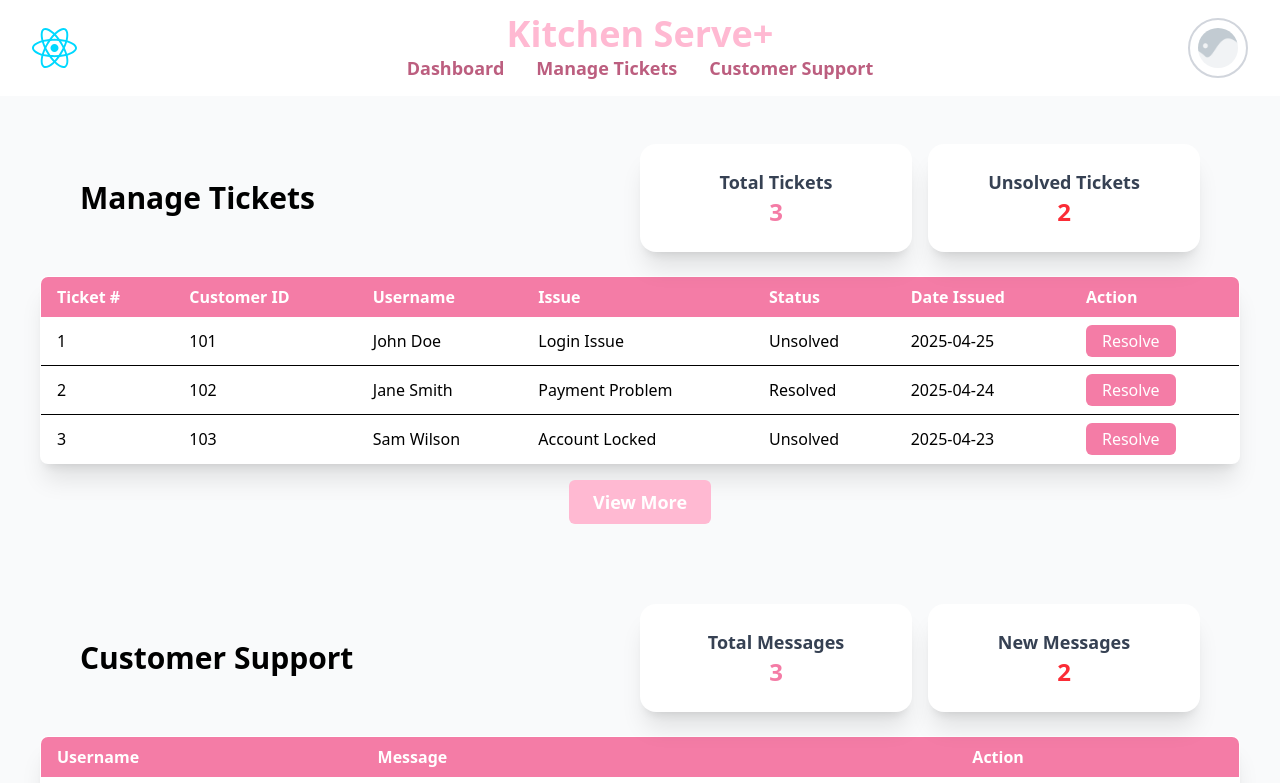
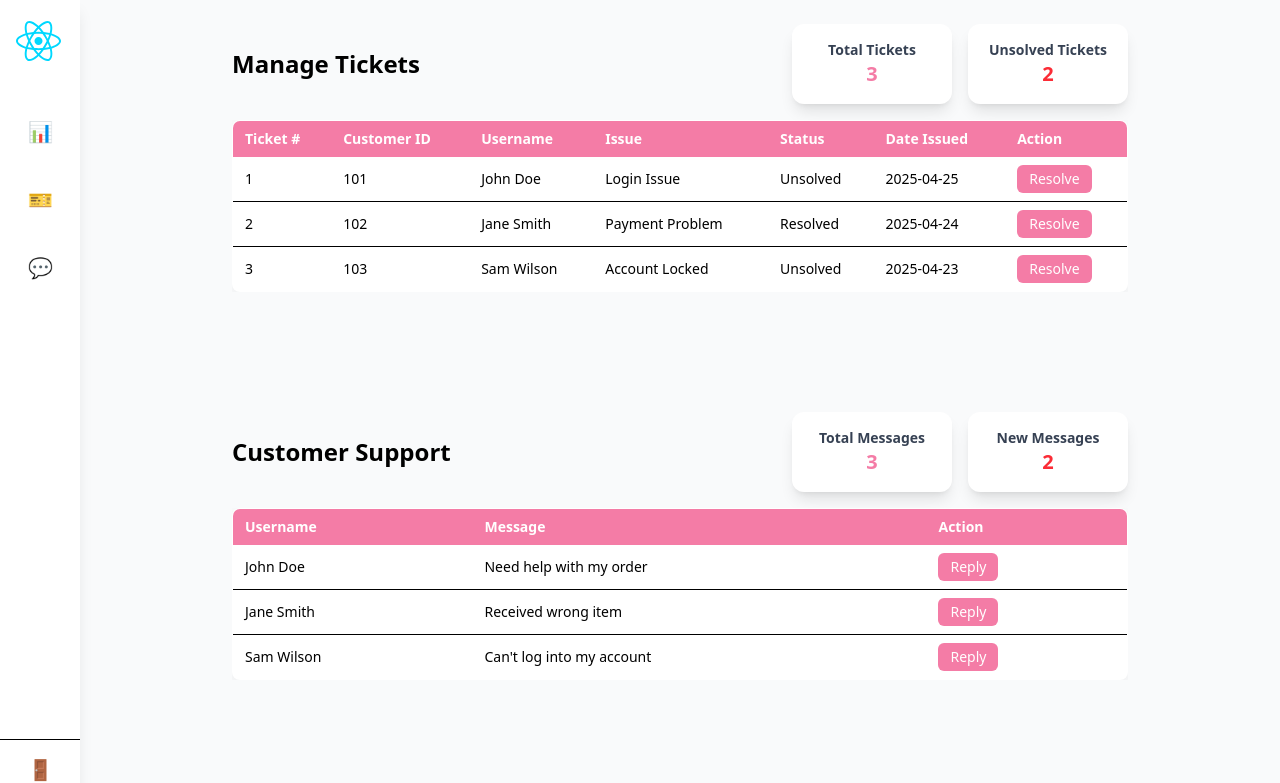
Before and after one commit to darrengunawan15/WADS-Masi_idup, a React (Vite) app in the folder client/: page /dashboard-staff in a window 1280 px wide. Shown: the top 783 px of the page. Built offline with nearby package versions, Linux system fonts and the light colour scheme; the HTML template or start-up script is replaced by a standard one.

Commit message:
sidebar update

```diff
--- a/client/src/App.jsx
+++ b/client/src/App.jsx
@@ -6,11 +6,11 @@ import Home from './pages/home';
 import CreateAccount from './pages/createAccount';
 import Login from './pages/login';
 import NavbarStaff from './components/navbarStaff';
-import CustTicket from './pages/custTicket'; //
+import CustTicket from './pages/custTicket';
 import DashboardStaff from './pages/dashboardStaff';
 import NavbarAdmin from './components/navbarAdmin';
 import AdminDashboard from './pages/dashboardAdmin';
-import Ticket from './pages/custTicket'; //
+import Ticket from './pages/custTicket';
 
 function App() {
   return (
@@ -20,12 +20,12 @@ function App() {
           <Route
             path="/dashboard-staff"
             element={
-              <>
+              <div className="flex h-screen overflow-hidden relative">
                 <NavbarStaff />
-                <main className="flex-grow">
+                <div className="flex-1 transition-all duration-300">
                   <DashboardStaff />
-                </main>
-              </>
+                </div>
+              </div>
             }
           />
 
--- a/client/src/components/navbarStaff.jsx
+++ b/client/src/components/navbarStaff.jsx
@@ -1,61 +1,184 @@
-import React, { useState } from 'react';
+import React, { useState, useEffect, useRef } from 'react';
 import { useNavigate } from 'react-router-dom';
 import logo from '../assets/react.svg';
 import imgplaceholder from '../assets/img-placeholder.webp';
 
 const NavbarStaff = () => {
     const navigate = useNavigate();
+    const [isCollapsed, setIsCollapsed] = useState(true);
+    const [showLogoutConfirm, setShowLogoutConfirm] = useState(false);
+    const sidebarRef = useRef(null);
 
-    const handleLoginClick = () => {
-        navigate('/login');
+    useEffect(() => {
+        const handleClickOutside = (event) => {
+            if (sidebarRef.current && !sidebarRef.current.contains(event.target)) {
+                setIsCollapsed(true);
+            }
         };
 
+        document.addEventListener('mousedown', handleClickOutside);
+        return () => document.removeEventListener('mousedown', handleClickOutside);
+    }, []);
+
     const handleLogoClick = () => {
+        setIsCollapsed(true);
+        navigate('/dashboard-staff');
+    };
+
+    const handleLogout = () => {
+        setIsCollapsed(true);
         navigate('/');
     };
 
-    const handleProfileClick = () => {
-        navigate('/profile');
+    const handleLogoutClick = (e) => {
+        e.stopPropagation();
+        setShowLogoutConfirm(true);
     };
 
+    const handleConfirmLogout = (e) => {
+        e.stopPropagation();
+        setShowLogoutConfirm(false);
+        handleLogout();
+    };
+
+    const handleCancelLogout = (e) => {
+        e.stopPropagation();
+        setShowLogoutConfirm(false);
+    };
+
+    const handleDashboardClick = () => {
+        setIsCollapsed(true);
+        navigate('/dashboard-staff');
+    };
+
+    const handleTicketsClick = () => {
+        setIsCollapsed(true);
+        navigate('/manage-tickets');
+    };
+
+    const handleSupportClick = () => {
+        setIsCollapsed(true);
+        navigate('/customer-support');
+    };
+
+    const handleSidebarClick = () => {
+        if (isCollapsed) {
+            setIsCollapsed(false);
+        }
+    };
+
+    const textTransitionClass = `transition-all duration-300 ease-in-out whitespace-nowrap ${isCollapsed ? 'opacity-0 w-0' : 'opacity-100 w-auto'}`;
+
     return (
-        <div className="h-24 bg-white">
-            <div className="flex items-center justify-between max-w-7xl mx-auto w-full h-full px-4 lg:px-8">
-                <div className="flex items-center w-1/6 min-w-[80px]">
+        <>
+            <div
+                ref={sidebarRef}
+                className={`h-screen bg-white shadow-lg transition-all duration-300 ${isCollapsed ? 'w-20' : 'w-64'} fixed z-50`}
+                onClick={handleSidebarClick}
+            >
+                <div className="flex flex-col h-full">
+                    {/* Logo and Title */}
+                    <div className="p-4 flex items-center justify-between">
+                        <div className="flex items-center space-x-3">
                             <img
                                 src={logo}
                                 alt="Logo"
-                        className="h-10 cursor-pointer"
+                                className="h-10 cursor-pointer flex-shrink-0"
                                 onClick={handleLogoClick}
                             />
-                </div>
-
-                <div className="flex flex-col flex-grow items-center">
-                    <div className="flex items-center justify-center h-1/2">
-                        <h2 className="text-[var(--blush)] text-3xl md:text-4xl font-bold">Kitchen Serve+</h2>
-                    </div>
-                    <div className="flex space-x-8 text-[var(--roseberry)] text-lg font-semibold h-1/2 items-center">
-                        <a href="#" className="hover:underline">Dashboard</a>
-                        <a href="#" className="hover:underline">Manage Tickets</a>
-                        <a href="#" className="hover:underline">Customer Support</a>
+                            <h2 className={`text-[var(--blush)] text-xl font-bold ${textTransitionClass} leading-tight cursor-pointer`} onClick={handleLogoClick}>
+                                Kitchen<br />Serve+
+                            </h2>
                         </div>
                     </div>
 
-                <div className="w-1/6 flex justify-end">
+                    {/* Navigation Links */}
+                    <nav className="flex-1 px-4 py-6">
+                        <ul className="space-y-4">
+                            <li>
                                 <button
-                        onClick={handleProfileClick}
-                        className="p-2 bg-white border-2 border-gray-300 rounded-full hover:border-[var(--hotpink)] transition-all"
+                                    onClick={(e) => {
+                                        e.stopPropagation();
+                                        handleDashboardClick();
+                                    }}
+                                    className="w-full flex items-center space-x-3 p-3 rounded-lg hover:bg-gray-100 text-[var(--roseberry)] font-semibold cursor-pointer"
                                 >
-                        <img
-                            src={imgplaceholder}
-                            alt="Profile"
-                            className="w-10 h-10 rounded-full object-cover"
-                        />
+                                    <span className="text-xl w-6 flex items-center justify-center flex-shrink-0">📊</span>
+                                    <span className={textTransitionClass}>
+                                        Dashboard
+                                    </span>
+                                </button>
+                            </li>
+                            <li>
+                                <button
+                                    onClick={(e) => {
+                                        e.stopPropagation();
+                                        handleTicketsClick();
+                                    }}
+                                    className="w-full flex items-center space-x-3 p-3 rounded-lg hover:bg-gray-100 text-[var(--roseberry)] font-semibold cursor-pointer"
+                                >
+                                    <span className="text-xl w-6 flex items-center justify-center flex-shrink-0">🎫</span>
+                                    <span className={textTransitionClass}>
+                                        Manage Tickets
+                                    </span>
+                                </button>
+                            </li>
+                            <li>
+                                <button
+                                    onClick={(e) => {
+                                        e.stopPropagation();
+                                        handleSupportClick();
+                                    }}
+                                    className="w-full flex items-center space-x-3 p-3 rounded-lg hover:bg-gray-100 text-[var(--roseberry)] font-semibold cursor-pointer"
+                                >
+                                    <span className="text-xl w-6 flex items-center justify-center flex-shrink-0">💬</span>
+                                    <span className={textTransitionClass}>
+                                        Customer Support
+                                    </span>
+                                </button>
+                            </li>
+                        </ul>
+                    </nav>
+
+                    {/* Logout Button */}
+                    <div className="p-2 px-5 border-t">
+                        <button
+                            onClick={handleLogoutClick}
+                            className="w-full flex items-center space-x-3 p-2 rounded-lg hover:bg-gray-100 text-[var(--roseberry)] font-semibold cursor-pointer"
+                        >
+                            <span className="text-xl w-6 flex items-center justify-center flex-shrink-0">🚪</span>
+                            <span className={textTransitionClass}>
+                                Logout
+                            </span>
                         </button>
                     </div>
-
                 </div>
             </div>
+
+            {/* Logout Confirmation Popup */}
+            {showLogoutConfirm && (
+                <div className="fixed inset-0 backdrop-blur-sm bg-white/30 flex items-center justify-center z-50">
+                    <div className="bg-white p-6 rounded-lg shadow-xl max-w-sm w-full mx-4 border border-gray-200">
+                        <h3 className="text-lg font-semibold mb-4">Confirm Logout</h3>
+                        <p className="text-gray-600 mb-6">Are you sure you want to logout?</p>
+                        <div className="flex justify-end space-x-4">
+                            <button
+                                onClick={handleCancelLogout}
+                                className="px-4 py-2 text-gray-600 hover:bg-gray-100 rounded-lg transition-colors cursor-pointer"
+                            >
+                                Cancel
+                            </button>
+                            <button
+                                onClick={handleConfirmLogout}
+                                className="px-4 py-2 bg-[var(--roseberry)] text-white rounded-lg hover:bg-[var(--hotpink)] transition-colors cursor-pointer"
+                            >
+                                Logout
+                            </button>
+                        </div>
+                    </div>
+                </div>
+            )}
+        </>
     );
 };
 
--- a/client/src/pages/dashboardStaff.jsx
+++ b/client/src/pages/dashboardStaff.jsx
@@ -1,8 +1,31 @@
-import React from 'react';
+import React, { useState, useEffect } from 'react';
 import { useNavigate } from 'react-router-dom';
 
 const DashboardStaff = () => {
     const navigate = useNavigate();
+    const [sidebarWidth, setSidebarWidth] = useState('20');
+
+    useEffect(() => {
+        const handleResize = () => {
+            const sidebar = document.querySelector('[class*="w-20"]');
+            if (sidebar) {
+                const width = sidebar.classList.contains('w-20') ? '20' : '64';
+                setSidebarWidth(width);
+            }
+        };
+
+        // Initial check
+        handleResize();
+
+        // Create a MutationObserver to watch for class changes
+        const observer = new MutationObserver(handleResize);
+        const sidebar = document.querySelector('[class*="w-20"]');
+        if (sidebar) {
+            observer.observe(sidebar, { attributes: true, attributeFilter: ['class'] });
+        }
+
+        return () => observer.disconnect();
+    }, []);
 
     const tickets = [
         { id: 1, customerId: 101, username: 'John Doe', issue: 'Login Issue', status: 'Unsolved', dateIssued: '2025-04-25' },
@@ -13,7 +36,7 @@ const DashboardStaff = () => {
     const messages = [
         { id: 1, username: 'John Doe', message: 'Need help with my order', isNew: true },
         { id: 2, username: 'Jane Smith', message: 'Received wrong item', isNew: false },
-        { id: 3, username: 'Sam Wilson', message: 'Can’t log into my account', isNew: true },
+        { id: 3, username: 'Sam Wilson', message: "Can't log into my account", isNew: true },
     ];
 
     const totalTickets = tickets.length;
@@ -23,118 +46,108 @@ const DashboardStaff = () => {
     const newMessages = messages.filter(msg => msg.isNew).length;
 
     const handleViewTickets = () => navigate('/manage-tickets');
-    const handleViewMessages = () => navigate('/support-messages'); // Example route
+    const handleViewMessages = () => navigate('/support-messages');
 
     return (
-        <main className="flex-grow bg-gray-50">
-            <div className="max-w-7xl mx-auto px-4 py-12 space-y-20">
+        <div className={`flex-1 bg-gray-50 p-6 h-screen overflow-hidden transition-all duration-300 ${sidebarWidth === '20' ? 'ml-20' : 'ml-64'}`}>
+            <div className="h-full flex flex-col space-y-6">
                 {/* === Manage Tickets Section === */}
-                <section className="space-y-6">
-                    <div className="flex justify-between items-center">
-                        <h2 className="text-3xl font-semibold text-black px-16">Manage Tickets</h2>
-                        <div className="flex space-x-4 w-1/2 pr-16">
-                            <div className="flex flex-col items-center bg-white p-6 rounded-2xl shadow-xl w-full">
-                                <h3 className="text-lg font-semibold text-gray-700">Total Tickets</h3>
-                                <span className="text-2xl font-bold text-[var(--hotpink)]">{totalTickets}</span>
+                <section className="flex-1 flex flex-col">
+                    <div className="max-w-4xl mx-auto w-full">
+                        <div className="flex justify-between items-center mb-4">
+                            <h2 className="text-2xl font-semibold text-black">Manage Tickets</h2>
+                            <div className="flex space-x-4">
+                                <div className="flex flex-col items-center bg-white p-4 rounded-xl shadow-lg w-40">
+                                    <h3 className="text-sm font-semibold text-gray-700">Total Tickets</h3>
+                                    <span className="text-xl font-bold text-[var(--hotpink)]">{totalTickets}</span>
                                 </div>
-                            <div className="flex flex-col items-center bg-white p-6 rounded-2xl shadow-xl w-full">
-                                <h3 className="text-lg font-semibold text-gray-700">Unsolved Tickets</h3>
-                                <span className="text-2xl font-bold text-red-500">{unsolvedTickets}</span>
+                                <div className="flex flex-col items-center bg-white p-4 rounded-xl shadow-lg w-40">
+                                    <h3 className="text-sm font-semibold text-gray-700">Unsolved Tickets</h3>
+                                    <span className="text-xl font-bold text-red-500">{unsolvedTickets}</span>
                                 </div>
                             </div>
                         </div>
 
-                    <div className="px-6">
-                        <table className="bg-white min-w-full table-auto rounded-lg overflow-hidden border border-gray-300 shadow-xl">
-                            <thead className="bg-[var(--hotpink)] text-white">
+                        <div className="flex-1 overflow-hidden">
+                            <div className="h-full overflow-auto">
+                                <table className="bg-white min-w-full table-auto rounded-lg overflow-hidden border border-gray-300 shadow-[0_4px_20px_-4px_rgba(0,0,0,0.1)]">
+                                    <thead className="bg-[var(--hotpink)] text-white sticky top-0">
                                         <tr>
-                                    <th className="px-4 py-2 text-left">Ticket #</th>
-                                    <th className="px-4 py-2 text-left">Customer ID</th>
-                                    <th className="px-4 py-2 text-left">Username</th>
-                                    <th className="px-4 py-2 text-left">Issue</th>
-                                    <th className="px-4 py-2 text-left">Status</th>
-                                    <th className="px-4 py-2 text-left">Date Issued</th>
-                                    <th className="px-4 py-2 text-left">Action</th>
+                                            <th className="px-3 py-2 text-left text-sm">Ticket #</th>
+                                            <th className="px-3 py-2 text-left text-sm">Customer ID</th>
+                                            <th className="px-3 py-2 text-left text-sm">Username</th>
+                                            <th className="px-3 py-2 text-left text-sm">Issue</th>
+                                            <th className="px-3 py-2 text-left text-sm">Status</th>
+                                            <th className="px-3 py-2 text-left text-sm">Date Issued</th>
+                                            <th className="px-3 py-2 text-left text-sm">Action</th>
                                         </tr>
                                     </thead>
                                     <tbody>
                                         {tickets.map((ticket) => (
                                             <tr key={ticket.id} className="border-b">
-                                        <td className="px-4 py-2">{ticket.id}</td>
-                                        <td className="px-4 py-2">{ticket.customerId}</td>
-                                        <td className="px-4 py-2">{ticket.username}</td>
-                                        <td className="px-4 py-2">{ticket.issue}</td>
-                                        <td className="px-4 py-2">{ticket.status}</td>
-                                        <td className="px-4 py-2">{ticket.dateIssued}</td>
-                                        <td className="px-4 py-2">
-                                            <button className="py-1 px-4 bg-[var(--hotpink)] text-white rounded-md">Resolve</button>
+                                                <td className="px-3 py-2 text-sm">{ticket.id}</td>
+                                                <td className="px-3 py-2 text-sm">{ticket.customerId}</td>
+                                                <td className="px-3 py-2 text-sm">{ticket.username}</td>
+                                                <td className="px-3 py-2 text-sm">{ticket.issue}</td>
+                                                <td className="px-3 py-2 text-sm">{ticket.status}</td>
+                                                <td className="px-3 py-2 text-sm">{ticket.dateIssued}</td>
+                                                <td className="px-3 py-2 text-sm">
+                                                    <button className="py-1 px-3 bg-[var(--hotpink)] text-white rounded-md hover:bg-[var(--roseberry)] transition text-sm">Resolve</button>
                                                 </td>
                                             </tr>
                                         ))}
                                     </tbody>
                                 </table>
-
-                        <div className="mt-4 text-center">
-                            <button
-                                onClick={handleViewTickets}
-                                className="py-2 px-6 bg-[var(--blush)] text-white rounded-md text-lg font-semibold hover:bg-[var(--roseberry)] transition-colors"
-                            >
-                                View More
-                            </button>
+                            </div>
                         </div>
                     </div>
                 </section>
 
                 {/* === Customer Support Section === */}
-                <section className="space-y-6">
-                    <div className="flex justify-between items-center">
-                        <h2 className="text-3xl font-semibold text-black px-16">Customer Support</h2>
-                        <div className="flex space-x-4 w-1/2 pr-16">
-                            <div className="flex flex-col items-center bg-white p-6 rounded-2xl shadow-xl w-full">
-                                <h3 className="text-lg font-semibold text-gray-700">Total Messages</h3>
-                                <span className="text-2xl font-bold text-[var(--hotpink)]">{totalMessages}</span>
+                <section className="flex-1 flex flex-col">
+                    <div className="max-w-4xl mx-auto w-full">
+                        <div className="flex justify-between items-center mb-4">
+                            <h2 className="text-2xl font-semibold text-black">Customer Support</h2>
+                            <div className="flex space-x-4">
+                                <div className="flex flex-col items-center bg-white p-4 rounded-xl shadow-lg w-40">
+                                    <h3 className="text-sm font-semibold text-gray-700">Total Messages</h3>
+                                    <span className="text-xl font-bold text-[var(--hotpink)]">{totalMessages}</span>
                                 </div>
-                            <div className="flex flex-col items-center bg-white p-6 rounded-2xl shadow-xl w-full">
-                                <h3 className="text-lg font-semibold text-gray-700">New Messages</h3>
-                                <span className="text-2xl font-bold text-red-500">{newMessages}</span>
+                                <div className="flex flex-col items-center bg-white p-4 rounded-xl shadow-lg w-40">
+                                    <h3 className="text-sm font-semibold text-gray-700">New Messages</h3>
+                                    <span className="text-xl font-bold text-red-500">{newMessages}</span>
                                 </div>
                             </div>
                         </div>
 
-                    <div className="px-6">
-                        <table className="bg-white min-w-full table-auto rounded-lg overflow-hidden border border-gray-300 shadow-xl">
-                            <thead className="bg-[var(--hotpink)] text-white">
+                        <div className="flex-1 overflow-hidden">
+                            <div className="h-full overflow-auto">
+                                <table className="bg-white min-w-full table-auto rounded-lg overflow-hidden border border-gray-300 shadow-[0_4px_20px_-4px_rgba(0,0,0,0.1)]">
+                                    <thead className="bg-[var(--hotpink)] text-white sticky top-0">
                                         <tr>
-                                    <th className="px-4 py-2 text-left">Username</th>
-                                    <th className="px-4 py-2 text-left">Message</th>
-                                    <th className="px-4 py-2 text-left">Action</th>
+                                            <th className="px-3 py-2 text-left text-sm">Username</th>
+                                            <th className="px-3 py-2 text-left text-sm">Message</th>
+                                            <th className="px-3 py-2 text-left text-sm">Action</th>
                                         </tr>
                                     </thead>
                                     <tbody>
                                         {messages.map(msg => (
                                             <tr key={msg.id} className="border-b">
-                                        <td className="px-4 py-2">{msg.username}</td>
-                                        <td className="px-4 py-2">{msg.message}</td>
-                                        <td className="px-4 py-2">
-                                            <button className="py-1 px-4 bg-[var(--hotpink)] text-white rounded-md">Reply</button>
+                                                <td className="px-3 py-2 text-sm">{msg.username}</td>
+                                                <td className="px-3 py-2 text-sm">{msg.message}</td>
+                                                <td className="px-3 py-2 text-sm">
+                                                    <button className="py-1 px-3 bg-[var(--hotpink)] text-white rounded-md hover:bg-[var(--roseberry)] transition text-sm">Reply</button>
                                                 </td>
                                             </tr>
                                         ))}
                                     </tbody>
                                 </table>
-
-                        <div className="mt-4 text-center">
-                            <button
-                                onClick={handleViewMessages}
-                                className="py-2 px-6 bg-[var(--blush)] text-white rounded-md text-lg font-semibold hover:bg-[var(--roseberry)] transition-colors"
-                            >
-                                View More
-                            </button>
+                            </div>
                         </div>
                     </div>
                 </section>
             </div>
-        </main>
+        </div>
     );
 };
 
```
Lines whose indentation alone changed are shown as unchanged.
